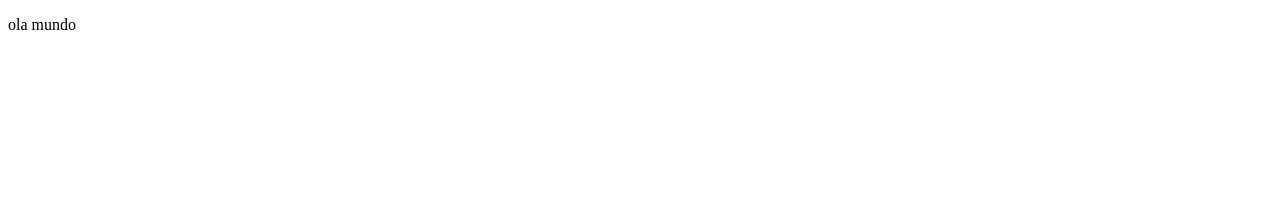
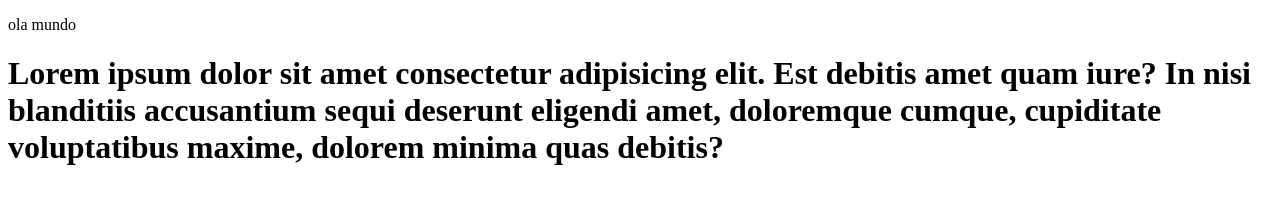
Before and after one commit to BrunaLisboadev/Front-End-Tela-Login, a plain HTML site: page index.html in a window 1280 px wide. Drawn offline with Linux system fonts and the light colour scheme.

```diff
--- a/index.html
+++ b/index.html
@@ -7,5 +7,7 @@
 </head>
 <body>
     <p>ola mundo</p>
+    <h1>Lorem ipsum dolor sit amet consectetur adipisicing elit. Est debitis amet quam iure? In nisi blanditiis accusantium sequi deserunt eligendi amet,
+         doloremque cumque, cupiditate voluptatibus maxime, dolorem minima quas debitis?</h1>
 </body>
 </html>
```
Also changed, not shown: 1 other file.
